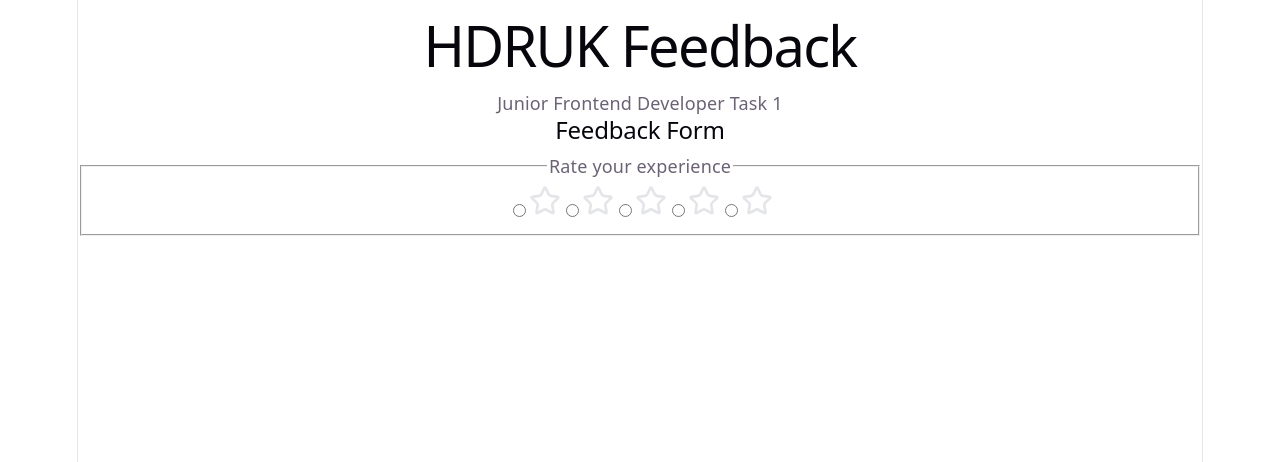
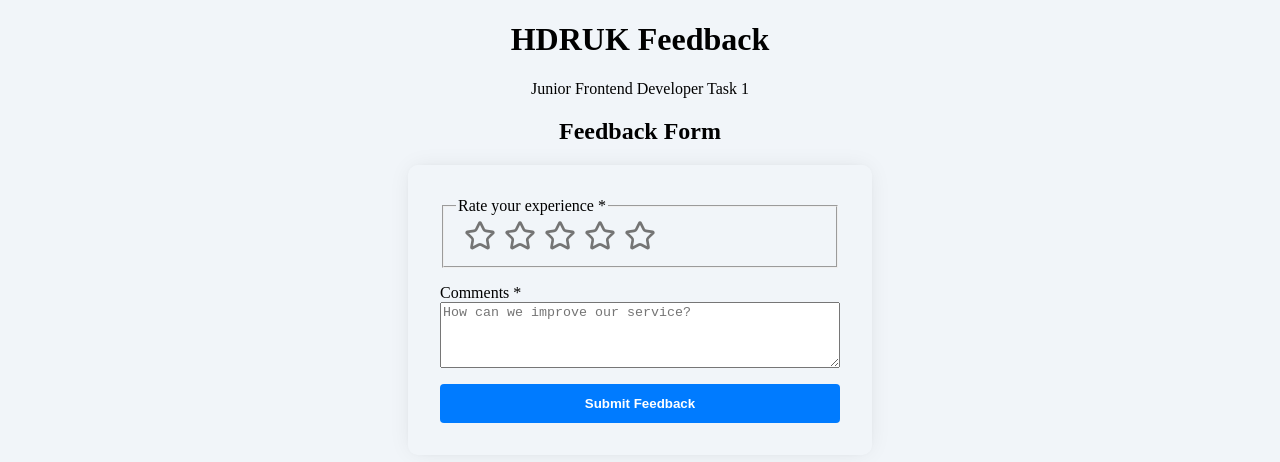
Before and after one commit to busratok/hdruk-feedback, a React (Vite) app: page / in a window 1280 px wide. Shown: the top 462 px of the page. Built offline with nearby package versions, Linux system fonts and the light colour scheme.

Commit message:
feat: add comment textarea and style feedback form

```diff
--- /dev/null
+++ b/src/components/FeedBackForm/FeedBackForm.module.css
@@ -0,0 +1,31 @@
+.form {
+  max-width: 400px;
+  padding: 2rem;
+  border-radius: 10px;
+  display: flex;
+  flex-direction: column;
+  gap: 1rem;
+  margin: 0 auto;
+  box-shadow:
+    0 0px 25px -5px rgb(0 0 0 / 0.1),
+    0 0px 10px -6px rgb(0 0 0 / 0.1);
+  text-align: left;
+}
+.commentSection {
+  display: flex;
+  flex-direction: column;
+}
+.hiddenInput {
+  opacity: 0;
+  width: 0;
+  height: 0;
+}
+.submitBtn {
+  background: #007bff;
+  color: white;
+  padding: 0.75rem;
+  border: none;
+  border-radius: 4px;
+  font-weight: bold;
+  cursor: pointer;
+}
--- a/src/components/FeedBackForm/FeedBackForm.tsx
+++ b/src/components/FeedBackForm/FeedBackForm.tsx
@@ -1,14 +1,32 @@
 import { useState } from "react";
 import StarRating from "./StarRating";
+import styles from "./FeedBackForm.module.css";
 
 const FeedBackForm = () => {
   const [rating, setRating] = useState(0);
+  const [comment, setComment] = useState("");
 
   const handleSubmit = () => {};
 
   return (
-    <form onSubmit={handleSubmit}>
+    <form onSubmit={handleSubmit} className={styles.form}>
       <StarRating rating={rating} setRating={setRating} />
+
+      <div className={styles.commentSection}>
+        <label htmlFor="comment">Comments *</label>
+        <textarea
+          id="comment"
+          name="comment"
+          value={comment}
+          onChange={(e) => setComment(e.target.value)}
+          placeholder="How can we improve our service?"
+          rows={4}
+          required
+        />
+      </div>
+      <button type="submit" className={styles.submitBtn}>
+        Submit Feedback
+      </button>
     </form>
   );
 };
--- a/src/components/FeedBackForm/StarRating.tsx
+++ b/src/components/FeedBackForm/StarRating.tsx
@@ -1,5 +1,6 @@
 import { Star } from "lucide-react";
 import { useState } from "react";
+import styles from "./FeedBackForm.module.css";
 
 const StarRating = ({
   rating,
@@ -11,7 +12,7 @@
   const [hover, setHover] = useState(0);
   return (
     <fieldset>
-      <legend>Rate your experience</legend>
+      <legend>Rate your experience *</legend>
       <div>
         {[1, 2, 3, 4, 5].map((star) => (
           <label
@@ -25,12 +26,13 @@
               value={star}
               checked={rating === star}
               onChange={() => setRating(star)}
+              className={styles.hiddenInput}
             />
             <span>
               <Star
                 size={32}
                 fill={star <= (hover || rating) ? "#ffd700" : "transparent"}
-                color={star <= (hover || rating) ? "#ffd700" : "#e4e5e9"}
+                color={star <= (hover || rating) ? "#ffd700" : "#747474"}
                 style={{ cursor: "pointer", transition: "all 0.2s" }}
               />
             </span>
--- a/src/index.css
+++ b/src/index.css
@@ -1,61 +1,8 @@
-:root {
-  --text: #6b6375;
-  --text-h: #08060d;
-  --bg: #fff;
-  --border: #e5e4e7;
-  --code-bg: #f4f3ec;
-  --accent: #aa3bff;
-  --accent-bg: rgba(170, 59, 255, 0.1);
-  --accent-border: rgba(170, 59, 255, 0.5);
-  --social-bg: rgba(244, 243, 236, 0.5);
-  --shadow:
-    rgba(0, 0, 0, 0.1) 0 10px 15px -3px, rgba(0, 0, 0, 0.05) 0 4px 6px -2px;
-
-  --sans: system-ui, "Segoe UI", Roboto, sans-serif;
-  --heading: system-ui, "Segoe UI", Roboto, sans-serif;
-  --mono: ui-monospace, Consolas, monospace;
-
-  font: 18px/145% var(--sans);
-  letter-spacing: 0.18px;
-  color-scheme: light dark;
-  color: var(--text);
-  background: var(--bg);
-  font-synthesis: none;
-  text-rendering: optimizeLegibility;
-  -webkit-font-smoothing: antialiased;
-  -moz-osx-font-smoothing: grayscale;
-
-  @media (max-width: 1024px) {
-    font-size: 16px;
-  }
-}
-
-@media (prefers-color-scheme: dark) {
-  :root {
-    --text: #9ca3af;
-    --text-h: #f3f4f6;
-    --bg: #16171d;
-    --border: #2e303a;
-    --code-bg: #1f2028;
-    --accent: #c084fc;
-    --accent-bg: rgba(192, 132, 252, 0.15);
-    --accent-border: rgba(192, 132, 252, 0.5);
-    --social-bg: rgba(47, 48, 58, 0.5);
-    --shadow:
-      rgba(0, 0, 0, 0.4) 0 10px 15px -3px, rgba(0, 0, 0, 0.25) 0 4px 6px -2px;
-  }
-
-  #social .button-icon {
-    filter: invert(1) brightness(2);
-  }
-}
-
 #root {
   width: 1126px;
   max-width: 100%;
   margin: 0 auto;
   text-align: center;
-  border-inline: 1px solid var(--border);
   min-height: 100svh;
   display: flex;
   flex-direction: column;
@@ -64,48 +11,5 @@
 
 body {
   margin: 0;
+  background-color: #f1f5f9;
 }
-
-h1,
-h2 {
-  font-family: var(--heading);
-  font-weight: 500;
-  color: var(--text-h);
-}
-
-h1 {
-  font-size: 56px;
-  letter-spacing: -1.68px;
-  margin: 32px 0;
-  @media (max-width: 1024px) {
-    font-size: 36px;
-    margin: 20px 0;
-  }
-}
-h2 {
-  font-size: 24px;
-  line-height: 118%;
-  letter-spacing: -0.24px;
-  margin: 0 0 8px;
-  @media (max-width: 1024px) {
-    font-size: 20px;
-  }
-}
-p {
-  margin: 0;
-}
-
-code,
-.counter {
-  font-family: var(--mono);
-  display: inline-flex;
-  border-radius: 4px;
-  color: var(--text-h);
-}
-
-code {
-  font-size: 15px;
-  line-height: 135%;
-  padding: 4px 8px;
-  background: var(--code-bg);
-}
```
